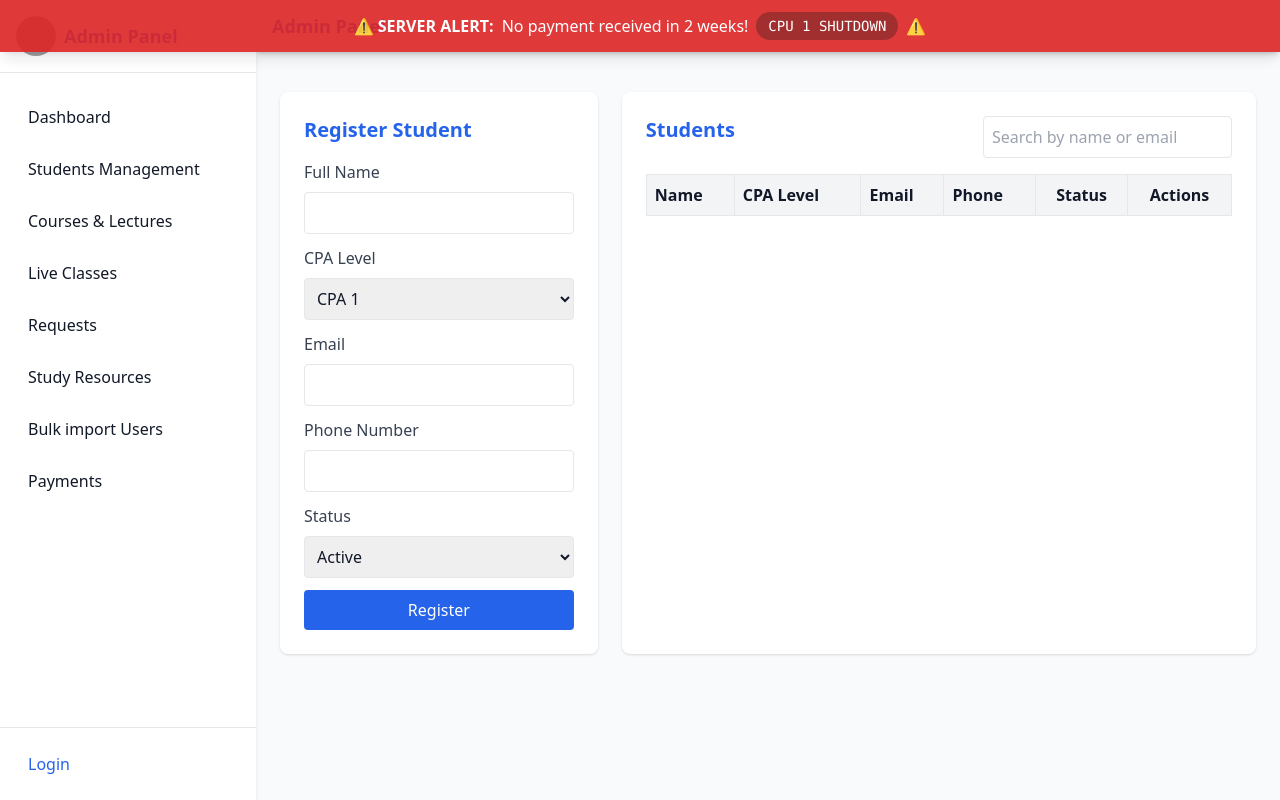
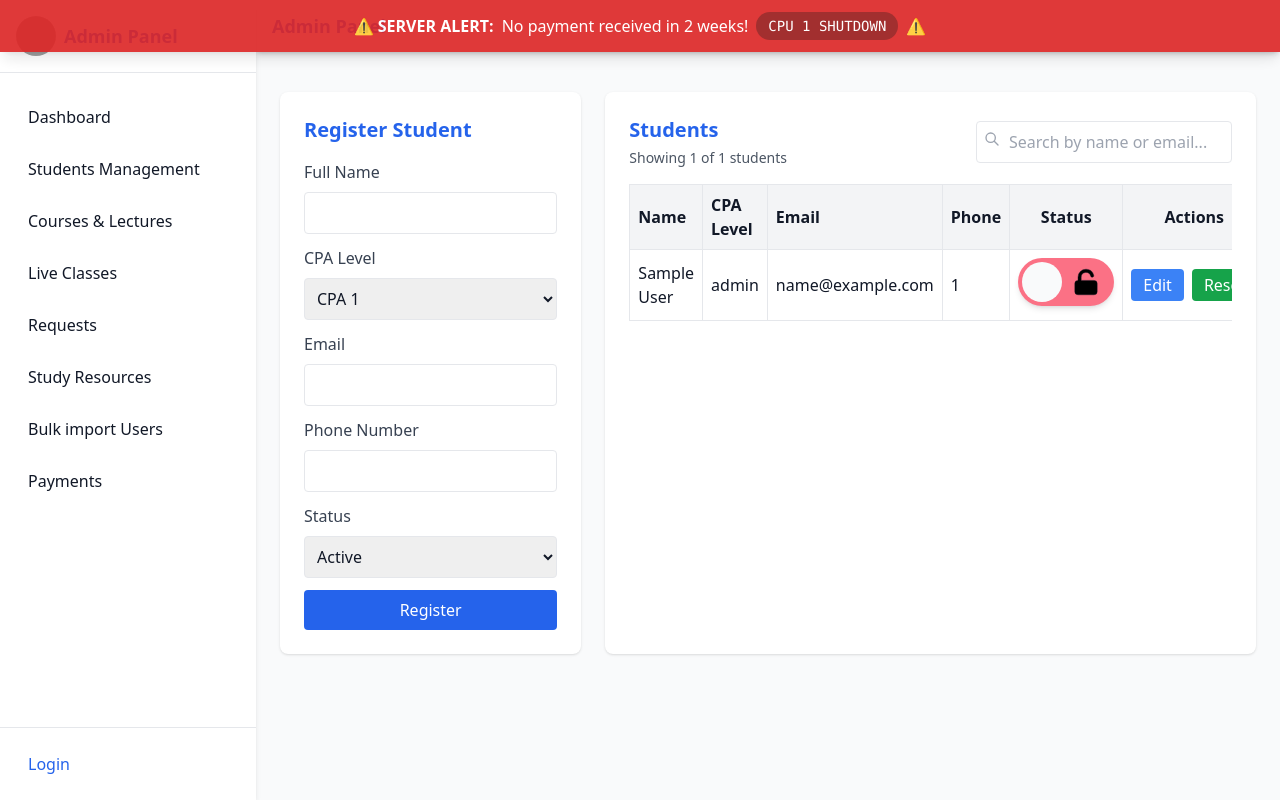
Before and after one commit to nserekonajib/capital, a Flask app: template templates/admin/students.html in a window 1280 px wide. Run offline with Flask 3, Linux system fonts and the light colour scheme; the template is opened without the code that fills it: most values are stand-ins (such as "Sample title", 1, 10 or a date in 2020); lists and menus that the app fills with data are empty; some libraries are stand-ins or nearby versions; grey boxes are pictures that could not be loaded.

Commit message:
Update students.html

```diff
--- a/templates/admin/students.html
+++ b/templates/admin/students.html
@@ -38,10 +38,29 @@
 
   <!-- Students Table -->
   <div class="w-full md:w-2/3 bg-white p-6 rounded-lg shadow">
-    <div class="flex justify-between mb-4">
+    <div class="flex flex-col sm:flex-row justify-between items-start sm:items-center gap-4 mb-4">
+      <div>
         <h2 class="text-xl font-bold text-blue-600">Students</h2>
-      <input type="text" id="searchInput" placeholder="Search by name or email" class="border p-2 rounded">
+        <p class="text-sm text-gray-600 mt-1">
+          Showing <span id="displayCount">{{ students|length }}</span> of <span id="totalCount">{{ total_count }}</span> students
+        </p>
       </div>
+      <div class="relative w-full sm:w-64">
+        <input type="text" id="searchInput" placeholder="Search by name or email..."
+               class="w-full border p-2 rounded pl-8">
+        <svg class="absolute left-2 top-2.5 w-4 h-4 text-gray-400" fill="none" stroke="currentColor" viewBox="0 0 24 24">
+          <path stroke-linecap="round" stroke-linejoin="round" stroke-width="2" d="M21 21l-6-6m2-5a7 7 0 11-14 0 7 7 0 0114 0z"></path>
+        </svg>
+      </div>
+    </div>
+
+    <!-- Search Status -->
+    <div id="searchStatus" class="mb-3 text-sm text-gray-600 hidden">
+      <span id="searchResultCount"></span>
+      <button id="clearSearch" class="text-blue-600 hover:text-blue-800 ml-2">Clear search</button>
+    </div>
+
+    <div class="overflow-x-auto">
       <table class="w-full table-auto border-collapse">
         <thead>
           <tr class="bg-gray-100 text-left">
@@ -79,13 +98,19 @@
                   <button class="edit-btn bg-blue-500 text-white px-3 py-1 rounded hover:bg-blue-600"
                           data-id="{{ student.id }}">Edit</button>
                   <button class="reset-password-btn bg-green-600 text-white px-3 py-1 rounded hover:bg-green-700"
-                        data-id="{{ student.id }}" data-name="{{ student.full_name }}">Reset Password</button>
+                          data-id="{{ student.id }}" data-name="{{ student.full_name }}">Reset</button>
                 </div>
               </td>
             </tr>
           {% endfor %}
         </tbody>
       </table>
+    </div>
+
+    <!-- No Results Message -->
+    <div id="noResults" class="text-center py-8 text-gray-500 hidden">
+      No students found matching your search.
+    </div>
   </div>
 
 </div>
@@ -164,6 +189,12 @@
 <script>
   const studentsTable = document.getElementById("studentsTable");
   const searchInput = document.getElementById("searchInput");
+  const searchStatus = document.getElementById("searchStatus");
+  const searchResultCount = document.getElementById("searchResultCount");
+  const clearSearch = document.getElementById("clearSearch");
+  const noResults = document.getElementById("noResults");
+  const displayCount = document.getElementById("displayCount");
+  const totalCount = parseInt('{{ total_count }}');
 
   // Edit Modal elements
   const editModal = document.getElementById("editModal");
@@ -175,16 +206,24 @@
   const resetForm = document.getElementById("resetPasswordForm");
   const cancelReset = document.getElementById("cancelReset");
 
-  // Function to create table rows with toggle button
-  function renderStudents(data) {
+  let currentSearchQuery = "";
+
+  // Function to create table rows
+  function renderStudents(data, isSearch = false) {
     studentsTable.innerHTML = "";
+
+    if (data.length === 0) {
+      studentsTable.innerHTML = '<tr><td colspan="6" class="text-center py-8 text-gray-500">No students found</td></tr>';
+      noResults.classList.remove('hidden');
+      displayCount.innerText = '0';
+    } else {
       data.forEach(student => {
         studentsTable.innerHTML += `
           <tr class="hover:bg-gray-50">
-          <td class="p-2 border">${student.full_name}</td>
-          <td class="p-2 border">${student.cpa_level}</td>
-          <td class="p-2 border">${student.email}</td>
-          <td class="p-2 border">${student.phone_number}</td>
+            <td class="p-2 border">${escapeHtml(student.full_name)}</td>
+            <td class="p-2 border">${escapeHtml(student.cpa_level)}</td>
+            <td class="p-2 border">${escapeHtml(student.email)}</td>
+            <td class="p-2 border">${escapeHtml(student.phone_number || '')}</td>
             <td class="p-2 border text-center">
               <label class="relative inline-flex items-center cursor-pointer">
                 <input type="checkbox" class="sr-only peer status-toggle"
@@ -204,14 +243,39 @@
                 <button class="edit-btn bg-blue-500 text-white px-3 py-1 rounded hover:bg-blue-600"
                         data-id="${student.id}">Edit</button>
                 <button class="reset-password-btn bg-green-600 text-white px-3 py-1 rounded hover:bg-green-700"
-                      data-id="${student.id}" data-name="${student.full_name}">Reset</button>
+                        data-id="${student.id}" data-name="${escapeHtml(student.full_name)}">Reset</button>
               </div>
             </td>
           </tr>
         `;
       });
 
-    // Add click event to all toggle buttons
+      noResults.classList.add('hidden');
+      displayCount.innerText = data.length;
+    }
+
+    // Update search status
+    if (isSearch) {
+      searchStatus.classList.remove('hidden');
+      searchResultCount.innerText = `Found ${data.length} student${data.length !== 1 ? 's' : ''}`;
+    } else {
+      searchStatus.classList.add('hidden');
+    }
+
+    // Add event listeners
+    attachEventListeners();
+  }
+
+  // Helper function to escape HTML
+  function escapeHtml(text) {
+    const div = document.createElement('div');
+    div.textContent = text;
+    return div.innerHTML;
+  }
+
+  // Attach event listeners to dynamic elements
+  function attachEventListeners() {
+    // Status toggle buttons
     document.querySelectorAll('.status-toggle').forEach(checkbox => {
       checkbox.addEventListener('change', async () => {
         const studentId = checkbox.dataset.id;
@@ -225,12 +289,12 @@
         const data = await res.json();
         if(!data.success){
           alert('Failed to update status');
-          checkbox.checked = !checkbox.checked; // Revert the toggle
+          checkbox.checked = !checkbox.checked;
         }
       });
     });
 
-    // Add click event to all edit buttons
+    // Edit buttons
     document.querySelectorAll('.edit-btn').forEach(button => {
       button.addEventListener('click', async () => {
         const studentId = button.dataset.id;
@@ -249,7 +313,7 @@
       });
     });
 
-    // Add click event to all reset password buttons
+    // Reset password buttons
     document.querySelectorAll('.reset-password-btn').forEach(button => {
       button.addEventListener('click', () => {
         const studentId = button.dataset.id;
@@ -265,15 +329,30 @@
     });
   }
 
-  // Initial render
-  renderStudents({{ students|tojson }});
+  // Live search with debounce
+  let searchTimeout;
+  searchInput.addEventListener('keyup', () => {
+    clearTimeout(searchTimeout);
+    searchTimeout = setTimeout(async () => {
+      const query = searchInput.value.trim();
+      currentSearchQuery = query;
 
-  // Live search
-  searchInput.addEventListener('keyup', async () => {
-    const query = searchInput.value;
-    const res = await fetch(`/admin/students/search?q=${query}`);
+      const res = await fetch(`/admin/students/search?q=${encodeURIComponent(query)}`);
       const data = await res.json();
-    renderStudents(data);
+
+      renderStudents(data.students, data.is_search);
+    }, 300);
+  });
+
+  // Clear search
+  clearSearch.addEventListener('click', async () => {
+    searchInput.value = '';
+    currentSearchQuery = '';
+
+    const res = await fetch(`/admin/students/search?q=`);
+    const data = await res.json();
+
+    renderStudents(data.students, false);
   });
 
   // Edit form submission
@@ -292,11 +371,11 @@
     const result = await res.json();
     if(result.success) {
       editModal.classList.add('hidden');
-      // Refresh the table
-      const query = searchInput.value;
-      const searchRes = await fetch(`/admin/students/search?q=${query}`);
+      // Refresh the table with current search
+      const query = searchInput.value.trim();
+      const searchRes = await fetch(`/admin/students/search?q=${encodeURIComponent(query)}`);
       const data = await searchRes.json();
-      renderStudents(data);
+      renderStudents(data.students, data.is_search);
     } else {
       alert('Failed to update student');
     }
@@ -315,7 +394,6 @@
     const newPassword = document.getElementById('newPassword').value;
     const confirmPassword = document.getElementById('confirmPassword').value;
 
-    // Validate passwords
     if (newPassword.length < 6) {
       alert('Password must be at least 6 characters long');
       return;
@@ -349,7 +427,7 @@
     resetModal.classList.add('hidden');
   });
 
-  // Close modals when clicking outside (optional)
+  // Close modals when clicking outside
   window.addEventListener('click', (e) => {
     if (e.target === editModal) {
       editModal.classList.add('hidden');
@@ -358,6 +436,9 @@
       resetModal.classList.add('hidden');
     }
   });
+
+  // Initial render with event listeners
+  attachEventListeners();
 </script>
 
 {% endblock %}
```
Lines whose indentation alone changed are shown as unchanged.
